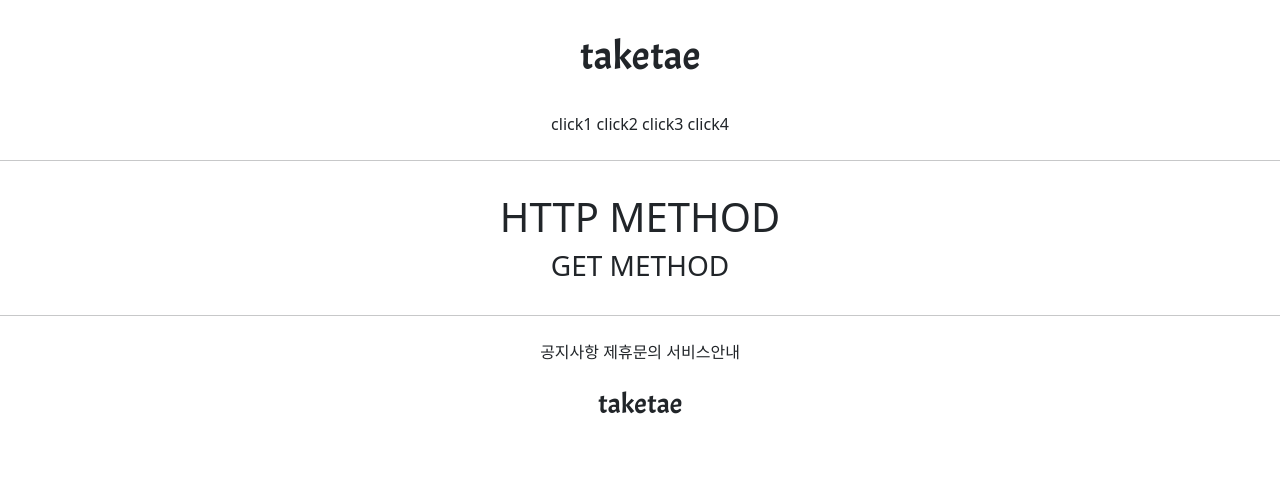
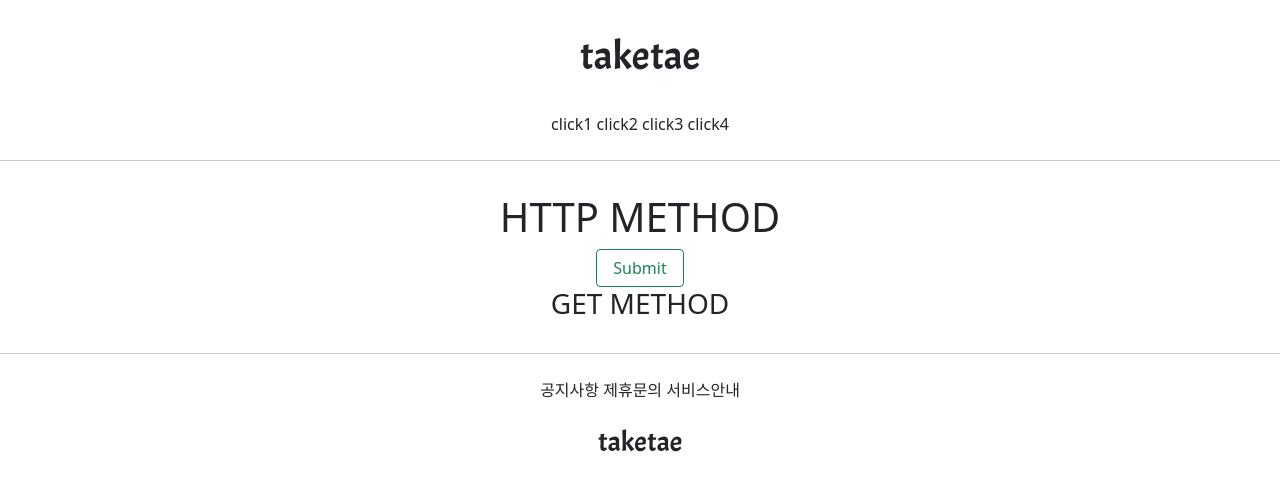
Before and after one commit to hale-in/web-app2, a Django app: page /accounts/nd_project/ in a window 1280 px wide. Shown: the top 491 px of the page. Run offline with Django 3.2, Linux system fonts and the light colour scheme; parts of the project's set-up code (start-up, migrations or seed data) failed here and were passed over.

Commit message:
7/9 3ban class commit 4

```diff
--- a/accountapp/templates/accountapp/hello_world.html
+++ b/accountapp/templates/accountapp/hello_world.html
@@ -5,6 +5,12 @@
     <div style="margin: 2rem; text-align: center">
         <h1> HTTP METHOD </h1>
 
+        <form action="/accountapp/hello_world/" method="post">
+            {% csrf_token %}
+            <input type="submit" class="btn btn-outline-success px-3">
+
+        </form>
+
     <h3>{{ text }}</h3>
 
     </div>
```
